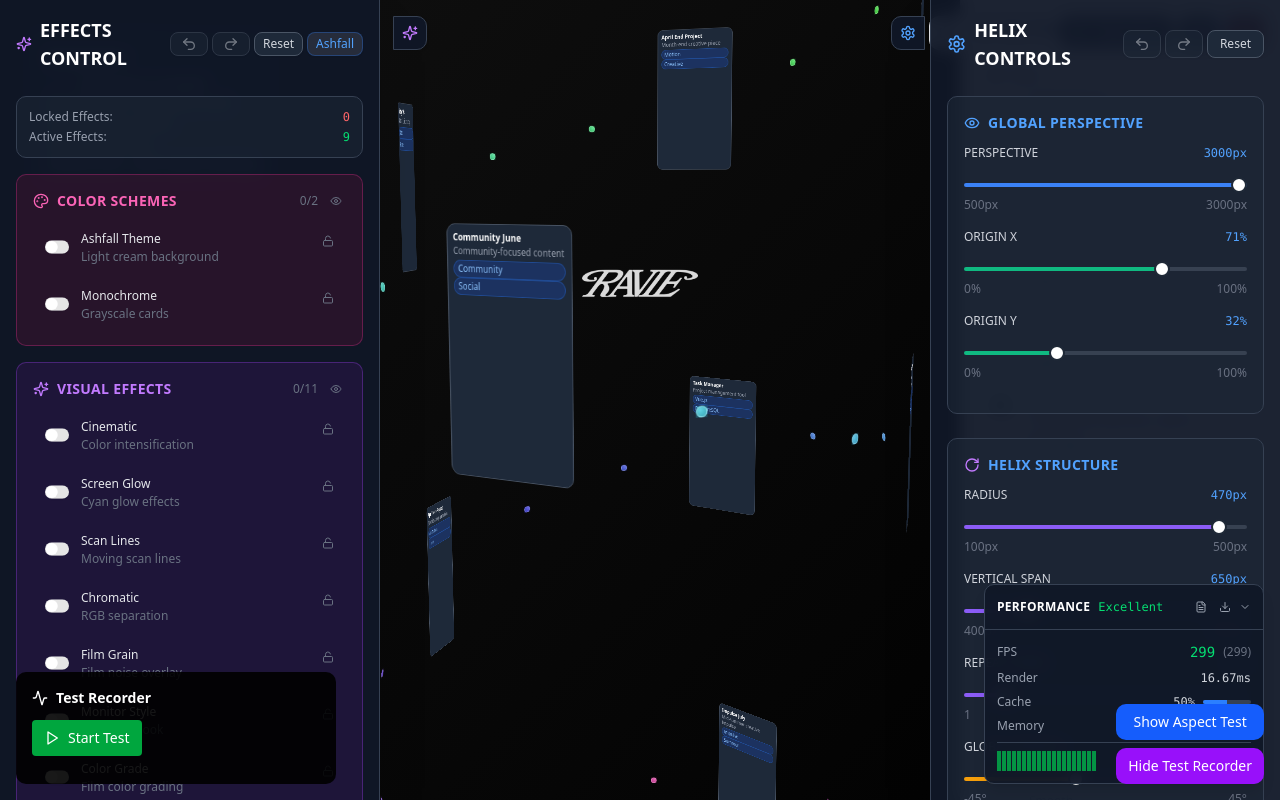
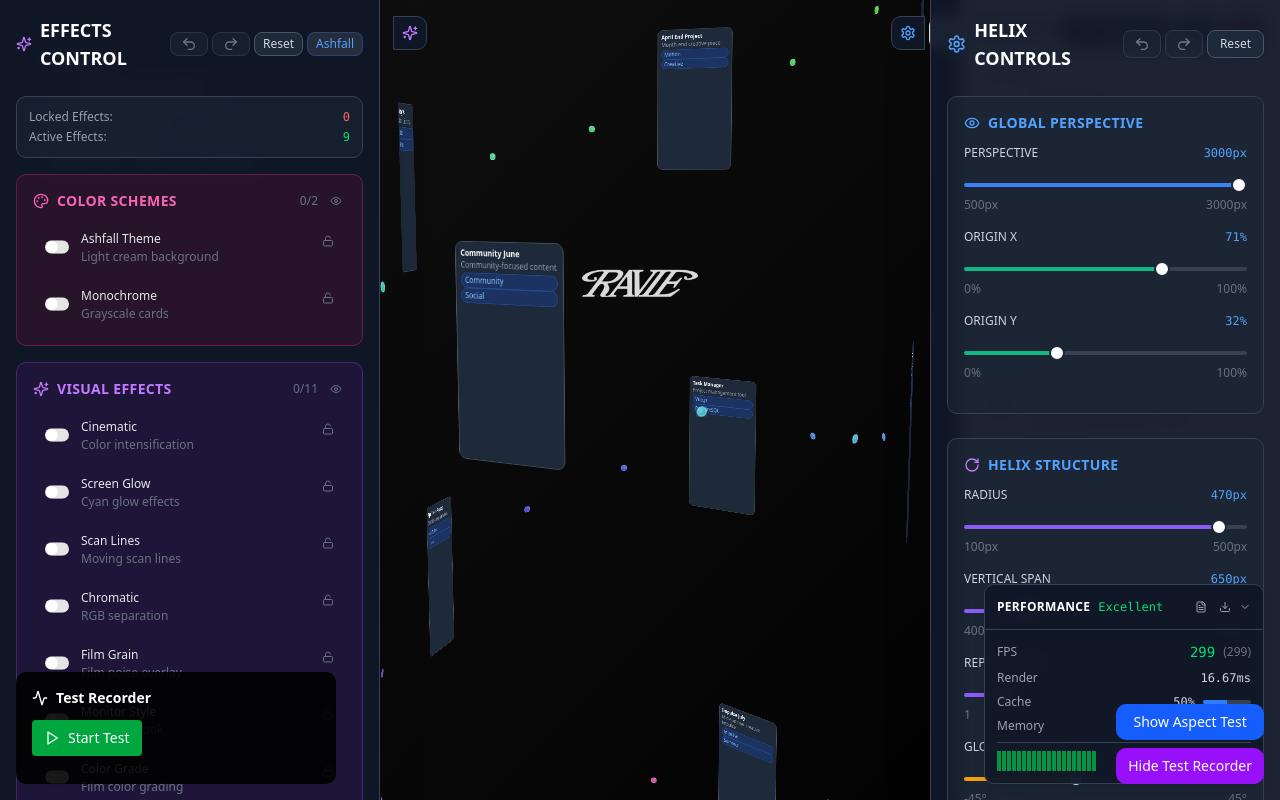
Before and after one commit to MadisonSNYC/CylinderGridRepo2, a React (Vite) app: page / in a window 1280 px wide. Built offline with nearby package versions, Linux system fonts and the light colour scheme; grey boxes are pictures that could not be loaded.

Commit message:
feat: Mathematical perspective correction for precise aspect ratios
- Calculate perspective foreshortening based on container settings
- Apply inverse scaling to front-facing cards
- Counter-transform perspective distortion mathematically
- Should fix front cards showing wrong aspect ratios

```diff
--- a/src/components/EnhancedHelixProjectsShowcase.jsx
+++ b/src/components/EnhancedHelixProjectsShowcase.jsx
@@ -160,31 +160,52 @@ const HelixNode = React.memo(({ project, index, totalProjects, isActive, onClick
   // Use cached opacity
   const opacity = cachedOpacity;
 
-  // Detect front-facing cards and apply compensation
+  // Calculate perspective-corrected dimensions for accurate aspect ratios
   const isFrontFacing = normalizedAngle < 45 || normalizedAngle > 315;
-  const isNearFront = normalizedAngle < 90 || normalizedAngle > 270;
-
-  // For front-facing cards, use fixed 9:16 ratio with counter-scaling
   const baseWidth = 180;
   const baseHeight = 320;
 
-  // Apply inverse perspective compensation for visual correction
+  // Get container perspective settings
+  const containerPerspective = helixConfig.perspective || 3000;
+  const perspectiveOriginX = (helixConfig.perspectiveOriginX || 71) / 100;
+  const perspectiveOriginY = (helixConfig.perspectiveOriginY || 32) / 100;
+
+  // Calculate card's position relative to perspective origin
+  const viewportWidth = window.innerWidth;
+  const viewportHeight = window.innerHeight;
+  const perspectiveOriginXPx = viewportWidth * perspectiveOriginX;
+  const perspectiveOriginYPx = viewportHeight * perspectiveOriginY;
+
+  // Card position (center of viewport + helix offset)
+  const cardX = viewportWidth / 2;
+  const cardY = viewportHeight / 2 + scrollY;
+
+  // Distance from perspective origin
+  const deltaX = cardX - perspectiveOriginXPx;
+  const deltaY = cardY - perspectiveOriginYPx;
+
+  // Calculate Z-distance considering helix radius and transforms
+  const zDistance = containerPerspective + radius;
+
+  // Calculate perspective foreshortening factors
+  const perspectiveScaleX = containerPerspective / zDistance;
+  const perspectiveScaleY = containerPerspective / zDistance;
+
+  // For front-facing cards, counter-transform to maintain exact 9:16 ratio
   let correctedWidth = baseWidth;
   let correctedHeight = baseHeight;
   let perspectiveTransform = '';
 
   if (isFrontFacing) {
-    // For front cards, use exact dimensions and add perspective counter-transform
-    correctedWidth = baseWidth;
-    correctedHeight = baseHeight;
-    perspectiveTransform = `scaleX(1.0) scaleY(1.0)`;
-  } else if (isNearFront) {
-    // For near-front cards, apply slight correction
-    const angle = Math.min(normalizedAngle, 360 - normalizedAngle);
-    const correction = 1 + (angle / 90) * 0.2;
-    correctedWidth = baseWidth;
-    correctedHeight = baseHeight * correction;
-    perspectiveTransform = `scaleY(${1 / correction})`;
+    // Apply inverse scaling to counter perspective distortion
+    const inverseScaleX = 1 / perspectiveScaleX;
+    const inverseScaleY = 1 / perspectiveScaleY;
+
+    correctedWidth = baseWidth * inverseScaleX;
+    correctedHeight = baseHeight * inverseScaleY;
+
+    // Add transform to ensure visual dimensions are exactly 180x320
+    perspectiveTransform = `scaleX(${perspectiveScaleX}) scaleY(${perspectiveScaleY})`;
   }
 
   // Calculate depth for hierarchy effects
```
